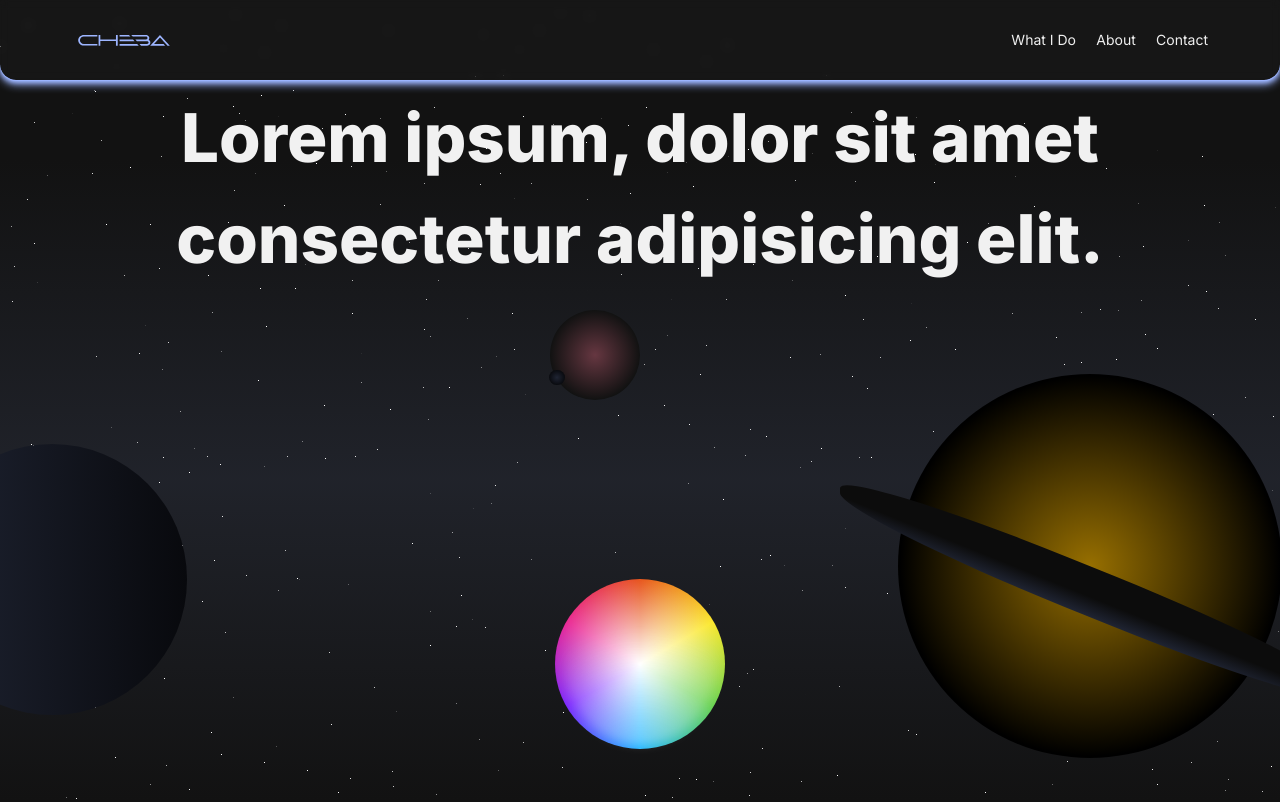
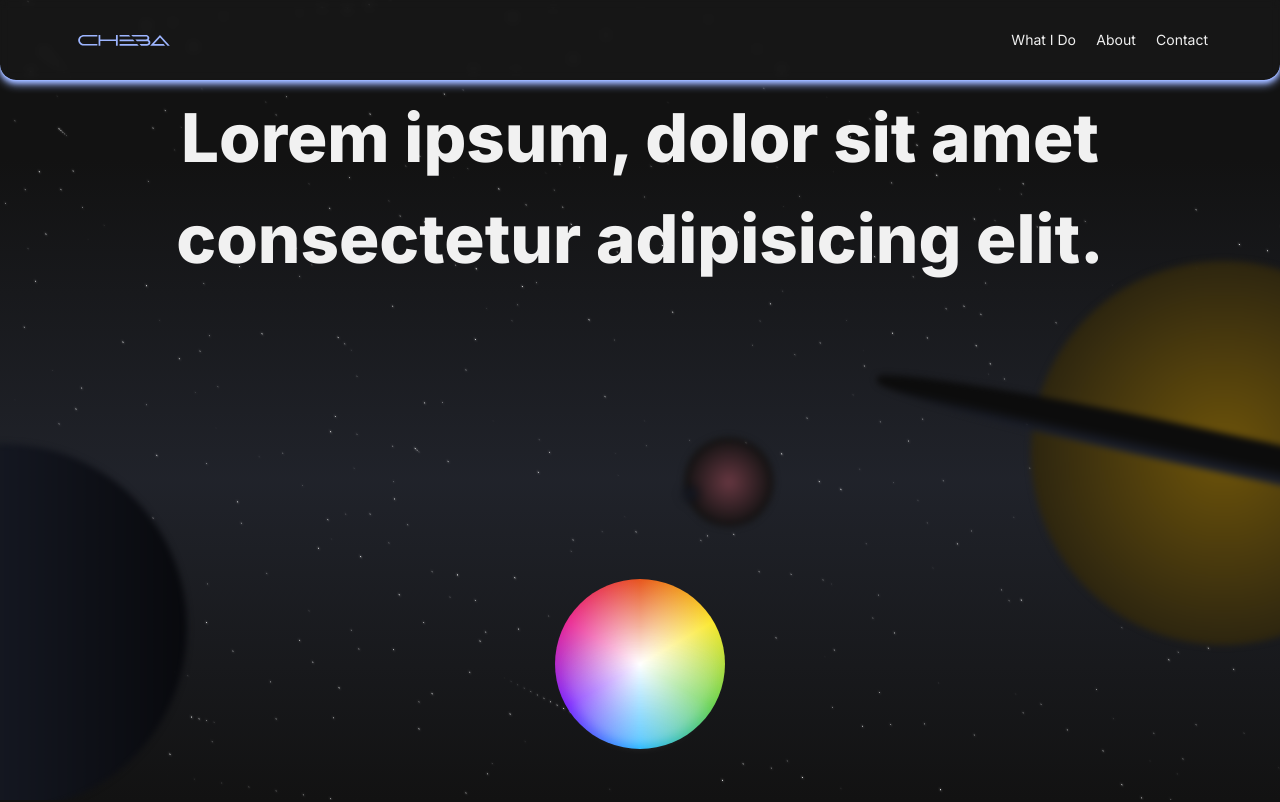
Before and after one commit to cheba91/personal-site, a Next.js app: page / in a window 1280 px wide. Shown: the top 802 px of the page. Built offline with nearby package versions, Linux system fonts and the light colour scheme.

Commit message:
added hero stars

```diff
--- a/components/HeroSection.js
+++ b/components/HeroSection.js
@@ -15,7 +15,7 @@ export default function HeroSection({ changeTheme }) {
    const darkMainClr1 = lightenDarkenColor(-0.8, mainClr);
    const darkMainClr2 = lightenDarkenColor(-0.95, mainClr);
    const mainTransClr = editClrTransparency(mainClr, 0.1);
-   const blurPlanets = '20px';
+   const blurPlanets = '3px';
    // const darkTransClr1 = editClrTransparency(darkMainClr1, 0.7);
    // const darkTransClr2 = editClrTransparency(darkMainClr2, 0.8);
    return (
@@ -31,12 +31,6 @@ export default function HeroSection({ changeTheme }) {
                   position: 'relative',
                   overflow: 'hidden',
                }, //phones have browser tab on top
-
-               // filter: `drop-shadow(0 0 .2vmin #FFF) drop-shadow(0 0 .2vmin #FFF) drop-shadow(0 0 .2vmin #FFF)`,
-               // backgroundImage: `
-               // repeating-conic-gradient(#FFF2 0%, transparent .0002%, transparent .0045%, transparent .045%),
-               // repeating-conic-gradient(#FFF9 0%, transparent .0002%, transparent .0090%, transparent .090%),
-               // repeating-conic-gradient(#FFF6 0%, transparent .0002%, transparent .0075%, transparent .075%)`,
                backgroundImage: `
                   linear-gradient(to bottom, ${mainDarkClr} 20%, ${mainTransClr}, ${mainDarkClr})
                   `,
@@ -44,6 +38,7 @@ export default function HeroSection({ changeTheme }) {
          >
             {/* BACKGROUND */}
             <Box
+               className="BG"
                sx={{
                   width: '200%',
                   zIndex: '-2',
@@ -51,11 +46,15 @@ export default function HeroSection({ changeTheme }) {
                   position: 'absolute',
                   top: '10%',
                   left: '-30%',
+                  // transform: 'rotate(20deg)',
+                  transform: 'skewY(20deg)',
+                  // filter: `drop-shadow(1px 1px 1px red)`,
+                  filter: `drop-shadow(0 0 1px #FFF)`,
                   backgroundImage: `
-                  repeating-conic-gradient(#FFF 0%, transparent .0002%, transparent .45%, transparent .045%),
                   repeating-conic-gradient(#FFF 0%, transparent .0002%, transparent .45%, transparent .045%)
                   `,
-                  transform: 'rotate(10deg)',
+
+                  // backgroundImage: `repeating-conic-gradient(#fff, #000, #fff 0.1deg)`,
                }}
                // repeating-conic-gradient(${mainClr} 0%, transparent .0002%, transparent .75%, transparent .075%)
             />
@@ -63,16 +62,12 @@ export default function HeroSection({ changeTheme }) {
             <Box
                sx={{
                   zIndex: '-1',
-                  width: '10vh',
-                  height: '10vh',
-                  top: '-10vh',
-                  right: '-10vw',
                   position: 'absolute',
                   borderRadius: '50%',
                   background: `linear-gradient(to right, ${darkMainClr1} , ${darkMainClr2})`,
-                  opacity: 1,
+                  filter: `blur(${blurPlanets})`,
                   animation: 'movePlanet1 10s infinite linear',
-                  // filter: 'blur(blurPlanets)',
+
                   '@keyframes movePlanet1': {
                      '0%': {
                         width: '10vh',
@@ -81,8 +76,8 @@ export default function HeroSection({ changeTheme }) {
                         right: '-10vw',
                      },
                      '100%': {
-                        width: '50vh',
-                        height: '50vh',
+                        width: '70vh',
+                        height: '70vh',
                         top: '100vh',
                         right: '150vw',
                      },
@@ -97,33 +92,28 @@ export default function HeroSection({ changeTheme }) {
                   height: { xs: '60vw', sm: '40vw', md: '30vw' },
                   position: 'absolute',
                   borderRadius: '50%',
-                  bottom: '25vh',
-                  right: '-10vw',
-                  background: `radial-gradient(#976f00, #000000  70%)`,
-                  opacity: 1,
+                  bottom: '-25vh',
+                  right: '-50vw',
+                  background: `radial-gradient(#6e540a , ${mainDarkClr})`,
+                  filter: `blur(${blurPlanets})`,
                   animation: 'movePlanet2 7s infinite alternate',
+                  transitionTimingFunction: 'cubic-bezier(0, 0.76, 0.66, 0.99)',
                   '@keyframes movePlanet2': {
-                     '0%': {
-                        bottom: '25vh',
+                     '100%': {
+                        bottom: '20vh',
                         right: '-10vw',
                      },
-                     '100%': {
-                        bottom: '5vh',
-                        right: '0vw',
-                     },
                   },
-                  // filter: 'blur(blurPlanets)',
                   '&::before': {
                      content: "''",
                      position: 'absolute',
-                     width: '130%',
-                     height: '4vw',
-                     top: '50%',
-                     left: '-15%',
+                     width: '180%',
+                     height: '2.5rem',
+                     top: '45%',
+                     left: '-40%',
                      background: `linear-gradient(#0c0c0c 60%, ${darkMainClr1})`,
                      borderRadius: '45%',
-                     transform: 'skewY(22deg)',
-                     filter: 'blur(blurPlanets)',
+                     transform: 'skewY(12deg)',
                   },
                }}
             />
@@ -135,27 +125,24 @@ export default function HeroSection({ changeTheme }) {
                   height: { xs: '17vw', sm: '11vw', md: '7vw' },
                   position: 'absolute',
                   borderRadius: '50%',
-                  bottom: '50%',
-                  right: '50%',
+                  top: '40%',
+                  right: '20%',
                   background: `radial-gradient(#663741, ${mainDarkClr}  70%)`,
-                  opacity: 1,
-                  // animation: 'movePlanet3 5s infinite linear',
+                  filter: `blur(${blurPlanets})`,
+                  animation: 'movePlanet3 5s infinite alternate',
                   '@keyframes movePlanet3': {
-                     '0%': {},
-                     '25%': {},
-                     '250%': {},
-                     '100%': {},
+                     '100%': {
+                        top: '55%',
+                        right: '40%',
+                     },
                   },
-                  // filter: 'blur(blurPlanets)',
+
                   '&::before': {
                      content: "''",
                      position: 'absolute',
-                     // transform: 'skewY(10deg)',
-
                      background: `radial-gradient( ${darkMainClr1}, #000 )`,
                      borderRadius: '50%',
-                     // transform: 'skewY(22deg)',
-                     // filter: 'blur(blurPlanets)',
+                     filter: `blur(${blurPlanets})`,
                      animation: 'movePlanet3moon 5s infinite linear',
                      '@keyframes movePlanet3moon': {
                         '0%': {
@@ -167,13 +154,13 @@ export default function HeroSection({ changeTheme }) {
                         '50%': {
                            width: '25px',
                            height: '25px',
-                           top: '60%',
+                           top: '30%',
                            left: '45%',
                         },
                         '100%': {
                            width: '10px',
                            height: '10px',
-                           top: '50%',
+                           top: '20%',
                            left: '100%',
                         },
                      },
```
